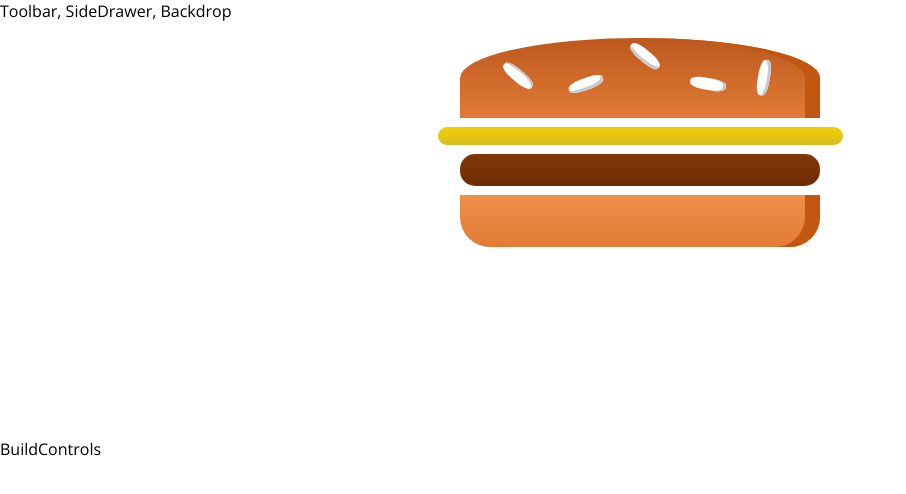
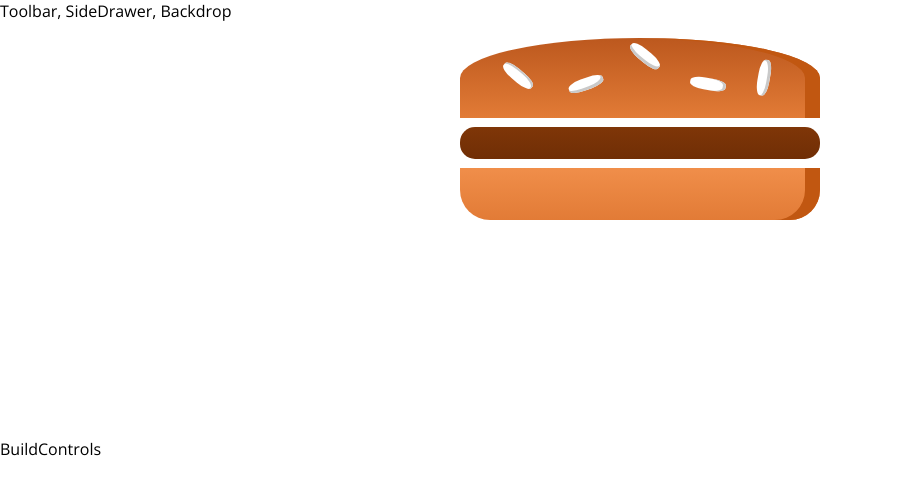
Before and after one commit to cdiasperera/build-a-burger, a React (Create React App) app: page / in a window 1280 px wide. Shown: the top 494 px of the page, without its empty margins (0-906 px from the left). Built offline with nearby package versions, Linux system fonts and the light colour scheme.

Commit message:
Displays message to user to start adding stuff

```diff
--- a/src/components/Burger/Burger.js
+++ b/src/components/Burger/Burger.js
@@ -1,16 +1,27 @@
 import React from 'react'
 import PropTypes from 'prop-types'
+import shortId from 'shortid'
 
-import Ingredient from './Ingredient/Ingredient'
+import Ingredient, { ingredientsOrder }
+  from './Ingredient/Ingredient'
 
 import classes from './Burger.module.css'
 
+const START_MESSAGE = 'Please start adding ingredients!'
+
 const burger = (props) => {
-  const burger = props.ingredients.map((ingredient) => {
+  const { queue, message } = getBurgerQueue(props.ingredients)
+
+  const burger = queue.map((ingredient) => {
     return (
-      <Ingredient type={ingredient} />
+      <Ingredient type={ingredient} key={shortId.generate()} />
     )
   })
+
+  // If there is a message, add it between the buns
+  if (message) {
+    burger.splice(1, 0, message)
+  }
 
   return (
     <div className={classes.Burger}>
@@ -19,12 +30,43 @@ const burger = (props) => {
   )
 }
 
+const getBurgerQueue = (ingredients) => {
+  // The number of ingredients added. We use this to see if no ingredients were
+  // added
+  let numIngredients = 0
+
+  // For each type of ingredient, add it to a queue, which will then be used to
+  // build the burger
+  const queue = []
+  for (const type of ingredientsOrder) {
+    for (let i = 0; i < ingredients[type]; i++) {
+      queue.push(type)
+      numIngredients++
+    }
+  }
+
+  // Put a bun at the top/start of the stack
+  queue.unshift('BreadTop')
+  queue.push('BreadBottom')
+
+  // If there are no ingredients, let the user know that they can start
+  let message = null
+  if (numIngredients === 0) {
+    message = (
+      <p key={shortId.generate()}>{START_MESSAGE}</p>
+    )
+  }
+  return { queue, message }
+}
+
 burger.propTypes = {
-  ingredients: PropTypes.array.isRequired
+  ingredients: PropTypes.object.isRequired
 }
 
 burger.defaultProps = {
-  ingredients: ['Meat']
+  ingredients: {
+    meat: 1
+  }
 }
 
 export default burger
--- a/src/components/Burger/Ingredient/Ingredient.js
+++ b/src/components/Burger/Ingredient/Ingredient.js
@@ -33,7 +33,7 @@ const getIngredientFromType = (type) => {
   return ingredient
 }
 
-const ingredients = {
+const ingredientList = {
   breadTop: 'BreadTop',
   breadBottom: 'BreadBottom',
   meat: 'Meat',
@@ -42,9 +42,18 @@ const ingredients = {
   bacon: 'Bacon'
 }
 
+const ingredientsOrder = [
+  ingredientList.breadTop,
+  ingredientList.salad,
+  ingredientList.cheese,
+  ingredientList.bacon,
+  ingredientList.meat,
+  ingredientList.breadBottom
+]
+
 ingredient.propTypes = {
   type: PropTypes.string.isRequired
 }
 
 export default ingredient
-export { ingredients }
+export { ingredientList, ingredientsOrder }
--- a/src/containers/BurgerBuilder/BurgerBuilder.js
+++ b/src/containers/BurgerBuilder/BurgerBuilder.js
@@ -1,19 +1,23 @@
 import React, { Component } from 'react'
 
 import Burger from '../../components/Burger/Burger'
-import { ingredients } from '../../components/Burger/Ingredient/Ingredient'
+import { ingredientList } from '../../components/Burger/Ingredient/Ingredient'
 
 class BurgerBuilder extends Component {
+  constructor (props) {
+    super(props)
+    const ingredients = {}
+    ingredients[ingredientList.salad] = 0
+    ingredients[ingredientList.meat] = 1
+    ingredients[ingredientList.cheese] = 0
+    ingredients[ingredientList.bacon] = 0
+    this.state = ingredients
+  }
+
   render = () => {
     return (
       <>
-        <Burger ingredients={[
-          ingredients.breadTop,
-          ingredients.cheese,
-          ingredients.meat,
-          ingredients.breadBottom
-        ]}
-        />
+        <Burger ingredients={this.state} />
         <div>BuildControls</div>
       </>
     )
```
